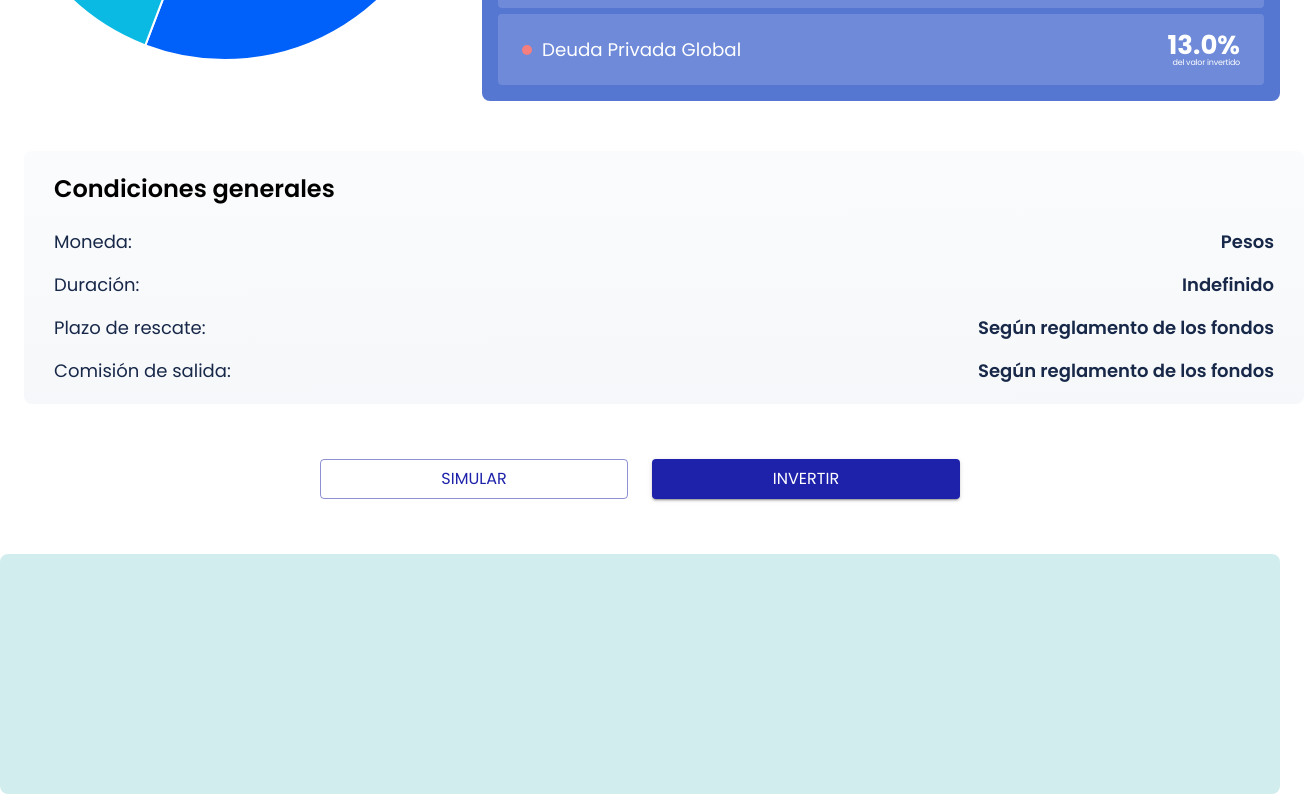
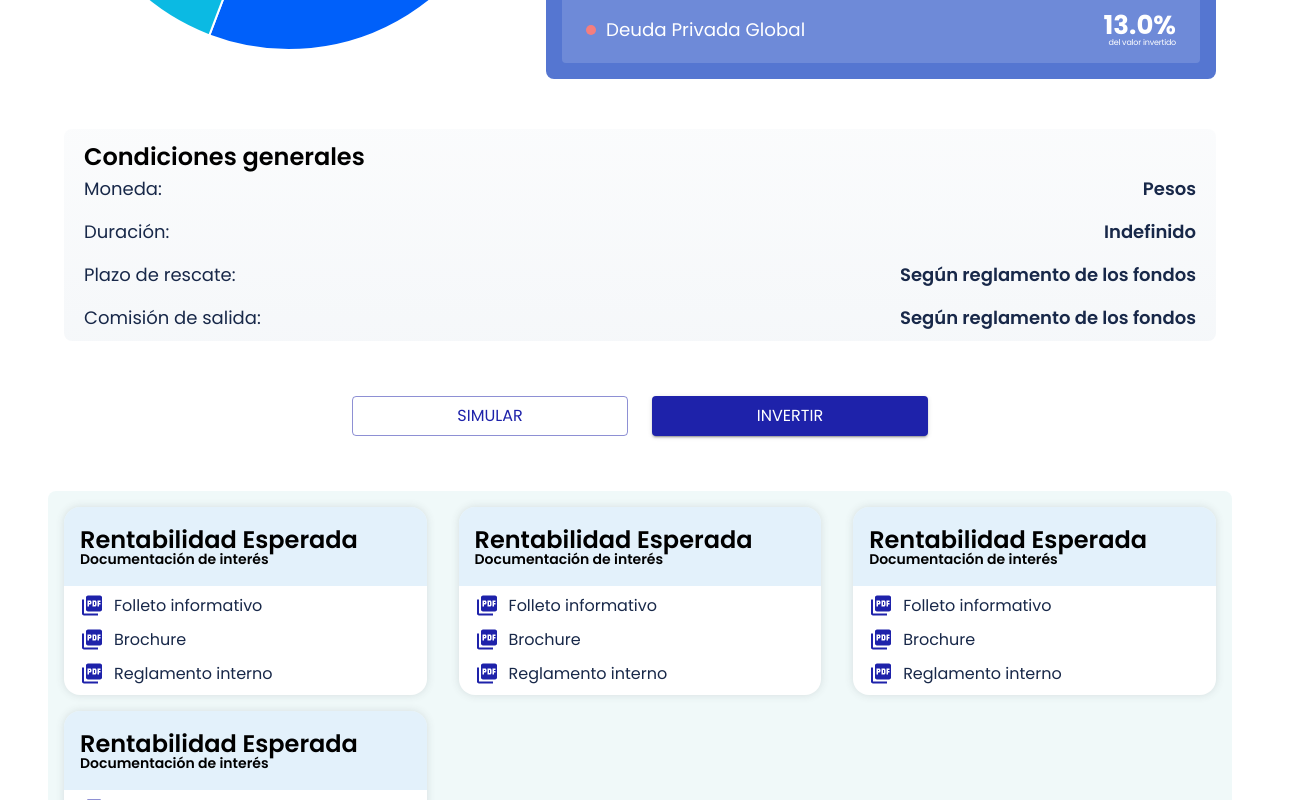
Before and after one commit to PandaDesigner/xcala-mui, a React (Vite) app: page / in a window 1280 px wide. Shown: the part 1300-2100 px from the top of the page, 1304 px wide, since content can reach past the window. Built offline with nearby package versions, Linux system fonts and the light colour scheme; a web font is replaced by a local one.

Commit message:
cards fund description

```diff
--- a/src/components/detailPortafolioView/components/BodyPorfolio.jsx
+++ b/src/components/detailPortafolioView/components/BodyPorfolio.jsx
@@ -13,6 +13,7 @@ import {DescriptionComponent} from './DescriptionComponent'
 import {DisclaimerPerfil} from './DisclaimerPerfil'
 import {DistributionValue} from './DistributionValue'
 import {BtnGroup} from './distributionOfFunds/btnGroup'
+import {CardsDocumentation} from './distributionOfFunds/CardsDocumentation'
 
 const labels = [
   'HMC Deuda Privada Pesos',
@@ -82,7 +83,14 @@ const options = {
 }
 export const BodyPorfolio = ({riskProfile}) => {
   return (
-    <ContentApp sx={{flexDirection: 'column', marginTop: '100px', gap: '50px'}}>
+    <ContentApp
+      sx={{
+        flexDirection: 'column',
+        marginTop: '100px',
+        gap: '50px',
+        maxWidth: {xs: '100%', md: '90%'},
+      }}
+    >
       <DisclaimerPerfil riskProfile={riskProfile} />
       <Typography variant='body1' margin={{md: '0', xs: '0 2rem'}}>
         Este portafolio fue generado mediante la metodología de Resampled
@@ -110,7 +118,7 @@ export const BodyPorfolio = ({riskProfile}) => {
         </ChartsPorfolio>
         <DistributionValue />
       </SectionDataPorfolio>
-      <InfoPorfolio width={'50%'}>
+      <InfoPorfolio width={{md: '100%', xs: '90%'}}>
         <TitelDataPorfolio>Condiciones generales</TitelDataPorfolio>
         <DescriptionDataPorfo gap={2}>
           <DescriptionComponent KeyDescriptions='Moneda:' KeyValues='Pesos' />
@@ -130,12 +138,23 @@ export const BodyPorfolio = ({riskProfile}) => {
       </InfoPorfolio>
       <BtnGroup />
       <Stack
-        backgroundColor={'rgba(180, 225 , 225, 0.6)'}
-        height={'30vh'}
+        backgroundColor={'rgba(180, 225 , 225, 0.2)'}
+        //height={'30vh'}
+        padding={2}
         width={'100%'}
         borderRadius={2}
         marginBottom={18}
-      ></Stack>
+        flexDirection={'row'}
+        gap={2}
+        flexWrap={'wrap'}
+        justifyContent={'space-between'}
+        alignItems={'center'}
+      >
+        <CardsDocumentation />
+        <CardsDocumentation />
+        <CardsDocumentation />
+        <CardsDocumentation />
+      </Stack>
     </ContentApp>
   )
 }
--- a/src/components/detailPortafolioView/components/PorfolioSections.components.jsx
+++ b/src/components/detailPortafolioView/components/PorfolioSections.components.jsx
@@ -165,10 +165,10 @@ export const InfoPorfolio = styled(Stack)({
   flexDirection: 'column',
   justifyContent: 'flex-start',
   alignItems: 'flex-start',
-  padding: '20px 30px',
+  padding: '10px 20px',
   boxSizing: 'border-box',
-  width: '100%',
-  margin: '0px 0px 0px 48px',
+
+  //margin: '0px 0px 0px 48px',
 })
 export const TitelDataPorfolio = styled(Typography)({
   textAlign: 'center',
@@ -193,7 +193,7 @@ export const DescriptionDataPorfo = styled(Stack)({
   padding: '0px',
   boxSizing: 'border-box',
   alignSelf: 'stretch',
-  margin: '21px 0px 0px 0px',
+  //margin: '21px 0px 0px 0px',
   width: '100%',
 })
 
--- /dev/null
+++ b/src/components/detailPortafolioView/components/distributionOfFunds/CardsDocumentation.jsx
@@ -0,0 +1,111 @@
+import {Stack, Typography, styled} from '@mui/material'
+import {CardsItemDescription} from './CardsItemDescription'
+
+const CardsContentDocumentacion = styled(Stack)({
+  backgroundColor: 'rgba(255, 255, 255, 1)',
+  boxShadow: '0px 0px 8px rgba(61, 64, 75, 0.15)',
+  borderRadius: '16px',
+  position: 'relative',
+  isolation: 'isolate',
+  flexDirection: 'column',
+  minWidth: '310px',
+  justifyContent: 'flex-start',
+  alignItems: 'flex-start',
+  padding: '0px',
+  boxSizing: 'border-box',
+  overflow: 'hidden',
+  height: '188px',
+})
+
+const HeaderComponent = styled(Stack)({
+  position: 'relative',
+  isolation: 'isolate',
+  flexDirection: 'column',
+  justifyContent: 'center',
+  alignItems: 'flex-start',
+  padding: '8px 16px',
+  boxSizing: 'border-box',
+  alignSelf: 'stretch',
+  margin: '0px',
+  height: '80px',
+  width: '100%',
+  flexDirection: 'column',
+})
+const TitleCardsDocumentation = styled(Typography)({
+  whiteSpace: 'pre-wrap',
+  color: 'rgba(0, 0, 0, 1)',
+  fontStyle: 'normal',
+  fontFamily: 'Poppins',
+  fontWeight: '600',
+  fontSize: '24px',
+  letterSpacing: '0px',
+  textDecoration: 'none',
+  lineHeight: '105%',
+  textTransform: 'none',
+})
+const SubTitleCardsDocumentation = styled(Typography)({
+  whiteSpace: 'pre-wrap',
+  color: 'rgba(0, 0, 0, 1)',
+  fontStyle: 'normal',
+  fontFamily: 'Poppins',
+  fontWeight: '600',
+  fontSize: '14px',
+  letterSpacing: '0px',
+  textDecoration: 'none',
+  lineHeight: '105%',
+  textTransform: 'none',
+})
+
+const BodyComponent = styled(Stack)({
+  position: 'relative',
+  isolation: 'isolate',
+  flexDirection: 'column',
+  justifyContent: 'center',
+  alignItems: 'flex-start',
+  //gap: '2px',
+  //padding: '0px 0px 16px 0px',
+  boxSizing: 'border-box',
+  alignSelf: 'stretch',
+  height: '104px',
+  margin: '8px 0px 0px 0px',
+  width: '100%',
+})
+
+const dataTest = [
+  {url: '#', titelText: 'Folleto informativo'},
+  {url: '#', titelText: 'Brochure'},
+  {url: '#', titelText: 'Reglamento interno'},
+]
+
+export const CardsDocumentation = ({
+  dataItemDescription = dataTest,
+  colorFund = 'rgba(199, 227, 248, 0.5)',
+}) => {
+  return (
+    <CardsContentDocumentacion
+      width={{xs: '100%', sm: '98%', md: '48%', lg: '31.5%', xl: '32.5%'}}
+    >
+      <HeaderComponent
+        flexDirection={'column'}
+        gap={0}
+        p={2}
+        backgroundColor={colorFund}
+      >
+        <TitleCardsDocumentation>Rentabilidad Esperada</TitleCardsDocumentation>
+        <SubTitleCardsDocumentation>
+          Documentación de interés
+        </SubTitleCardsDocumentation>
+      </HeaderComponent>
+      <BodyComponent>
+        {dataItemDescription.map((item, index) => (
+          <CardsItemDescription
+            width={'100%'}
+            key={index}
+            url={item.url}
+            titelText={item.titelText}
+          />
+        ))}
+      </BodyComponent>
+    </CardsContentDocumentacion>
+  )
+}
--- /dev/null
+++ b/src/components/detailPortafolioView/components/distributionOfFunds/CardsItemDescription.jsx
@@ -0,0 +1,62 @@
+import {Stack, Typography, styled} from '@mui/material'
+import iconPorfolio from '../../../../assets/images/perfiles/ProfilePorfolio/picture_as_pdf.svg'
+
+const ContentCardsItem = styled(Stack)({
+  position: 'relative',
+  isolation: 'isolate',
+  flexDirection: 'column',
+  justifyContent: 'flex-start',
+  alignItems: 'flex-start',
+  padding: '0px 16px',
+  boxSizing: 'border-box',
+  alignSelf: 'stretch',
+  flex: '1',
+  margin: '0px',
+  height: '88px',
+  width: '100%',
+})
+const ItemCardsDescription = styled(Stack)({
+  position: 'relative',
+  isolation: 'isolate',
+  flexDirection: 'row',
+  justifyContent: 'flex-start',
+  alignItems: 'center',
+  padding: '0px',
+  boxSizing: 'border-box',
+  alignSelf: 'stretch',
+  margin: '0px',
+  height: '24px',
+  width: '100%',
+})
+
+const IconsItem = styled('img')({
+  height: 'auto',
+  width: '24px',
+  margin: '0px',
+})
+const TitelItem = styled(Typography)({
+  textAlign: 'left',
+  whiteSpace: 'pre-wrap',
+  fontSynthesis: 'none',
+  color: 'rgba(24, 40, 73, 1)',
+  fontStyle: 'normal',
+  fontFamily: 'Poppins',
+  fontWeight: '400',
+  fontSize: '16px',
+  letterSpacing: '0px',
+  textDecoration: 'none',
+  textTransform: 'none',
+  flex: '1',
+  margin: '0px 0px 0px 10px',
+})
+
+export const CardsItemDescription = ({titelText}) => {
+  return (
+    <ContentCardsItem>
+      <ItemCardsDescription>
+        <IconsItem src={iconPorfolio} alt='icon' />
+        <TitelItem>{titelText}</TitelItem>
+      </ItemCardsDescription>
+    </ContentCardsItem>
+  )
+}
--- a/src/components/detailPortafolioView/components/distributionOfFunds/ItemValueDistribution.jsx
+++ b/src/components/detailPortafolioView/components/distributionOfFunds/ItemValueDistribution.jsx
@@ -7,12 +7,12 @@ const ItemValueDistributio = styled(Stack)({
   isolation: 'isolate',
   flexDirection: 'column',
   width: '100%',
-  minWidth: '338.75px',
+  //minWidth: '338.75px',
   justifyContent: 'space-between',
   alignItems: 'start',
   padding: '16px',
   boxSizing: 'border-box',
-  minHeight: '47px',
+  //minHeight: '47px',
 })
 
 const SelectorIndicator = styled(Stack)({
@@ -21,11 +21,13 @@ const SelectorIndicator = styled(Stack)({
   flexDirection: 'row',
   justifyContent: 'flex-start',
   alignItems: 'center',
+  flexWrap: 'wrap',
   padding: '0px',
   boxSizing: 'border-box',
   flex: '1',
   margin: '0px',
-  minWidth: '261.75px',
+  width: '100%',
+  //minWidth: '261.75px',
 })
 const InvertedChartsIndica = styled(Box)({
   height: '8px',
@@ -44,13 +46,14 @@ const FondoNameItem = styled(Typography)({
   fontStyle: 'normal',
   fontFamily: 'Poppins',
   fontWeight: '400',
-  fontSize: {sm: '14px', md: '16px'},
+  fontSize: {sm: '12px', md: '16px'},
   letterSpacing: '0px',
   textDecoration: 'none',
   lineHeight: '105%',
   textTransform: 'none',
   flex: '1',
   margin: '0px 0px 0px 10px',
+  width: '100%',
 })
 
 const IndicatorSection = styled(Stack)({
@@ -60,11 +63,13 @@ const IndicatorSection = styled(Stack)({
   justifyContent: 'space-between',
   alignItems: 'center',
   padding: '0px 8px',
+  //flexWrap: 'wrap',
   boxSizing: 'border-box',
   alignSelf: 'stretch',
   margin: '0px',
-  height: '39px',
-  minWidth: '330.75px',
+  width: '100%',
+  //height: '39px',
+  //minWidth: '330.75px',
 })
 
 const ValueFondo = styled(Stack)({
```
Also changed, not shown: src/assets/images/perfiles/ProfilePorfolio/picture_as_pdf.svg.
